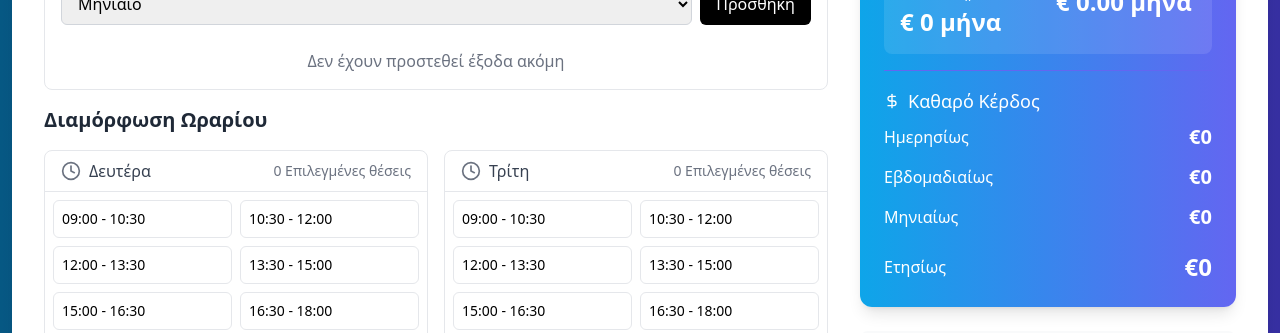
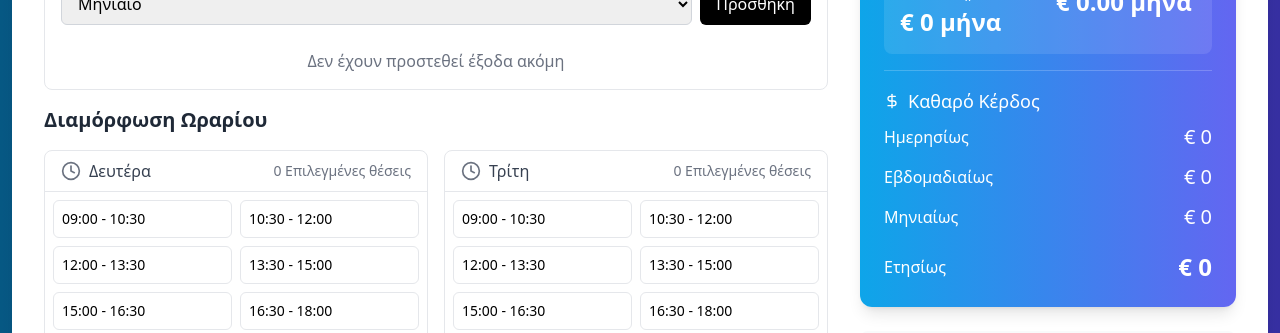
Before and after one commit to alik3dav/padel_club_income_calculator, a React (Vite) app: page / in a window 1280 px wide. Shown: the part 318-651 px from the top of the page. Built offline with nearby package versions, Linux system fonts and the light colour scheme.

Commit message:
Css improvements

```diff
--- a/src/components/IncomeDisplay.tsx
+++ b/src/components/IncomeDisplay.tsx
@@ -92,7 +92,7 @@ export function IncomeDisplay({ income, schedule, expenses }: IncomeDisplayProps
           </div>
         </div>
 
-        <div className="border-t border-indigo-500 pt-4">
+        <div className="border-t pt-4" style={{ borderTopColor: 'rgba(255, 255, 255, 0.2)' }}>
           <div className="flex items-center gap-2 mb-2">
             <DollarSign className="w-4 h-4" />
             <span className="text-lg">Καθαρό Κέρδος</span>
@@ -100,19 +100,19 @@ export function IncomeDisplay({ income, schedule, expenses }: IncomeDisplayProps
           <div className="space-y-3">
             <div className="flex justify-between items-center">
               <span>Ημερησίως</span>
-              <span className="text-xl font-bold">€{netIncome.daily.toLocaleString()}</span>
+              <span className="text-xl font-medium">€ {netIncome.daily.toLocaleString()}</span>
             </div>
             <div className="flex justify-between items-center">
               <span>Εβδομαδιαίως</span>
-              <span className="text-xl font-bold">€{netIncome.weekly.toLocaleString()}</span>
+              <span className="text-xl font-medium">€ {netIncome.weekly.toLocaleString()}</span>
             </div>
             <div className="flex justify-between items-center">
               <span>Μηνιαίως</span>
-              <span className="text-xl font-bold">€{netIncome.monthly.toLocaleString()}</span>
+              <span className="text-xl font-medium">€ {netIncome.monthly.toLocaleString()}</span>
             </div>
             <div className="flex justify-between items-center pt-2">
               <span>Ετησίως</span>
-              <span className="text-2xl font-bold">€{netIncome.yearly.toLocaleString()}</span>
+              <span className="text-2xl font-bold">€ {netIncome.yearly.toLocaleString()}</span>
             </div>
           </div>
         </div>
```
